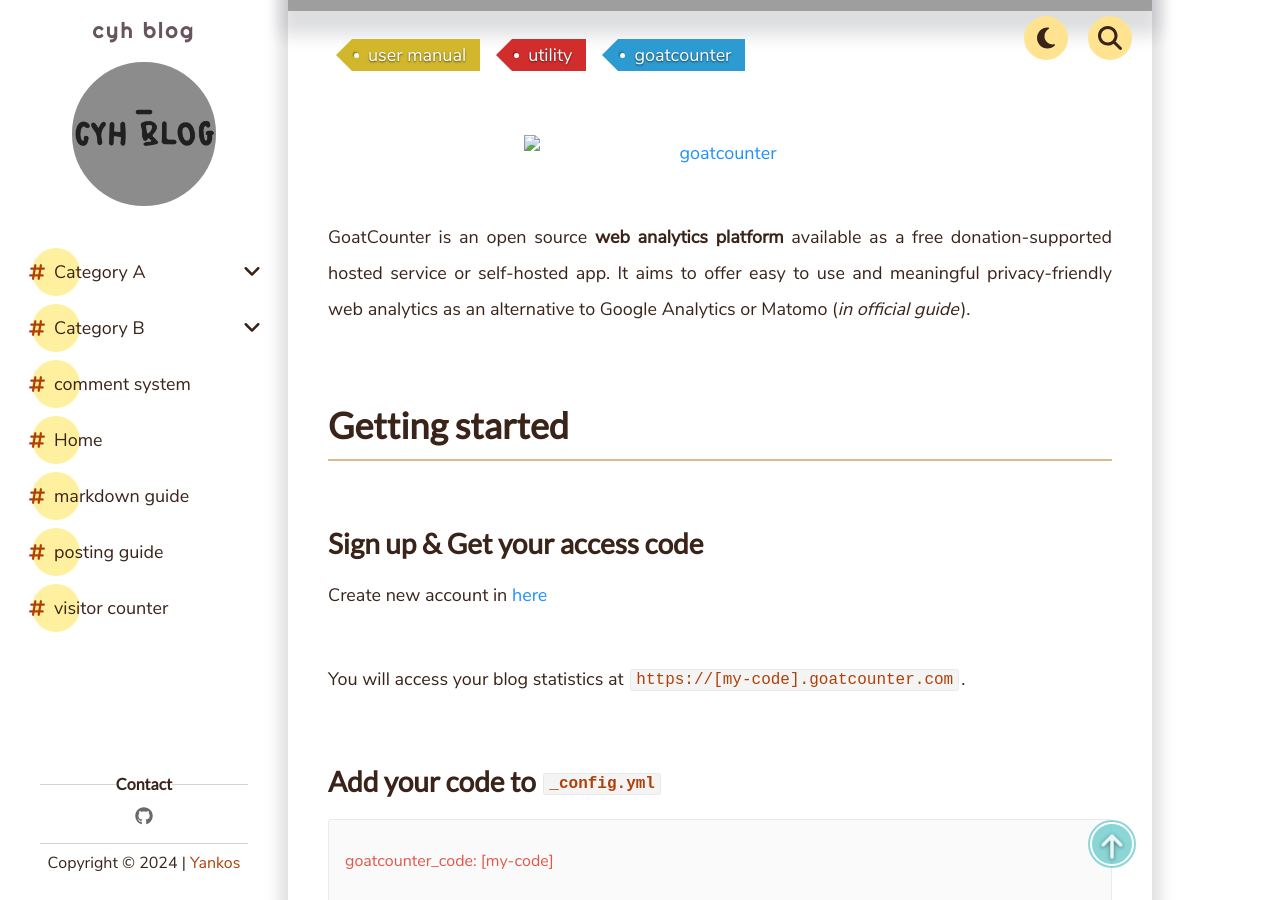
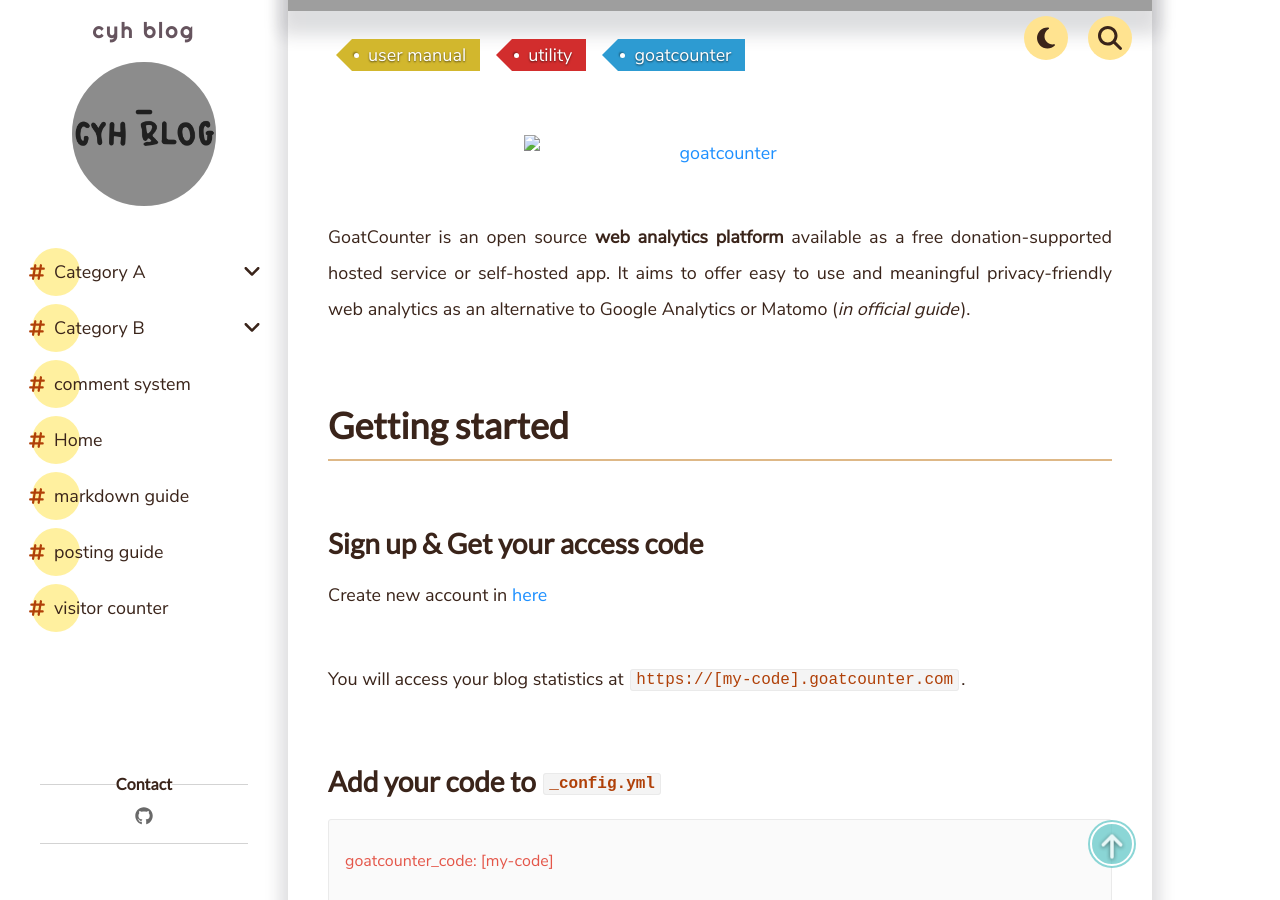
Before and after one commit to choiyeonhee1/choiyeonhee1.github.io, a Jekyll site: the page built from _pages/visitor counter.md, in a window 1280 px wide and 900 px high, scrolled down 596 px. Built offline with Jekyll 4.4.1, drawn with Linux system fonts in a browser that asks for light colours; comment, search, counter and statistics services are not loaded; grey boxes are pictures that could not be loaded.

Commit message:
Update sidebar.html
사이드바 copyright(span) 삭제

```diff
--- a/_includes/sidebar.html
+++ b/_includes/sidebar.html
@@ -58,9 +58,7 @@
                 {% endif %}
             </ul>
             <hr>
-            <span>
-                Copyright © 2024 | <a href="https://github.com/byanko55/jekyll-theme-satellite">Yankos</a>
-            </span>
+
         </div>
     </div>
 </div>
```
